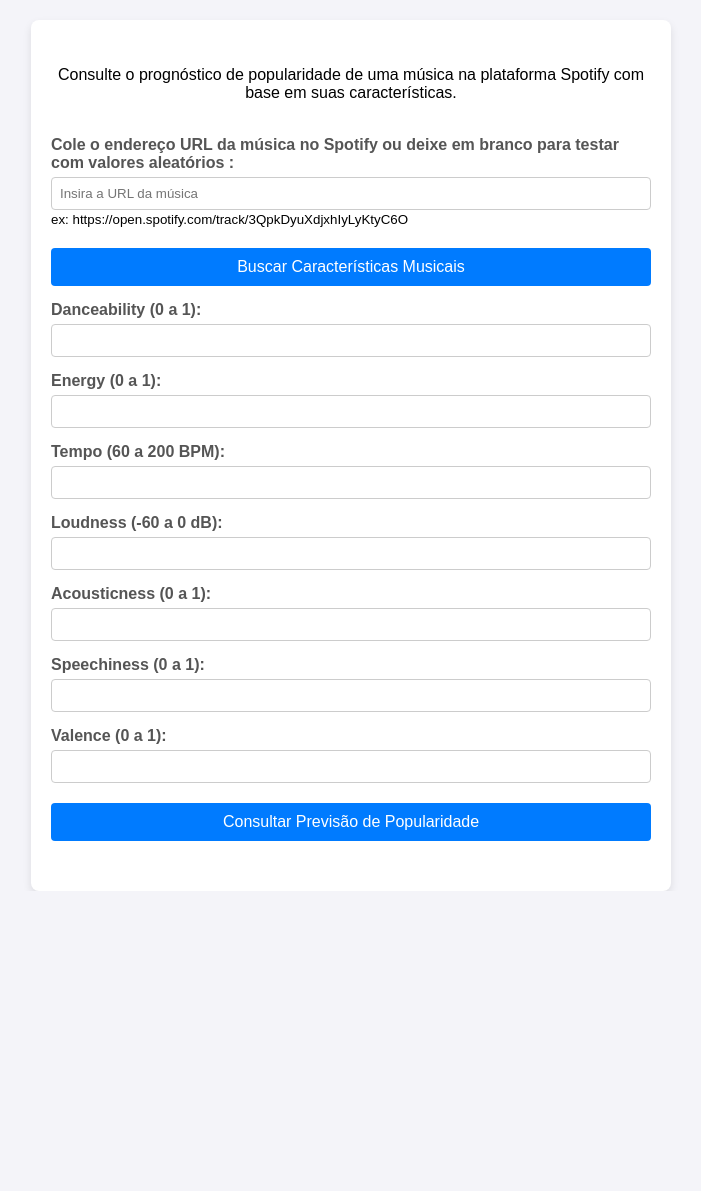
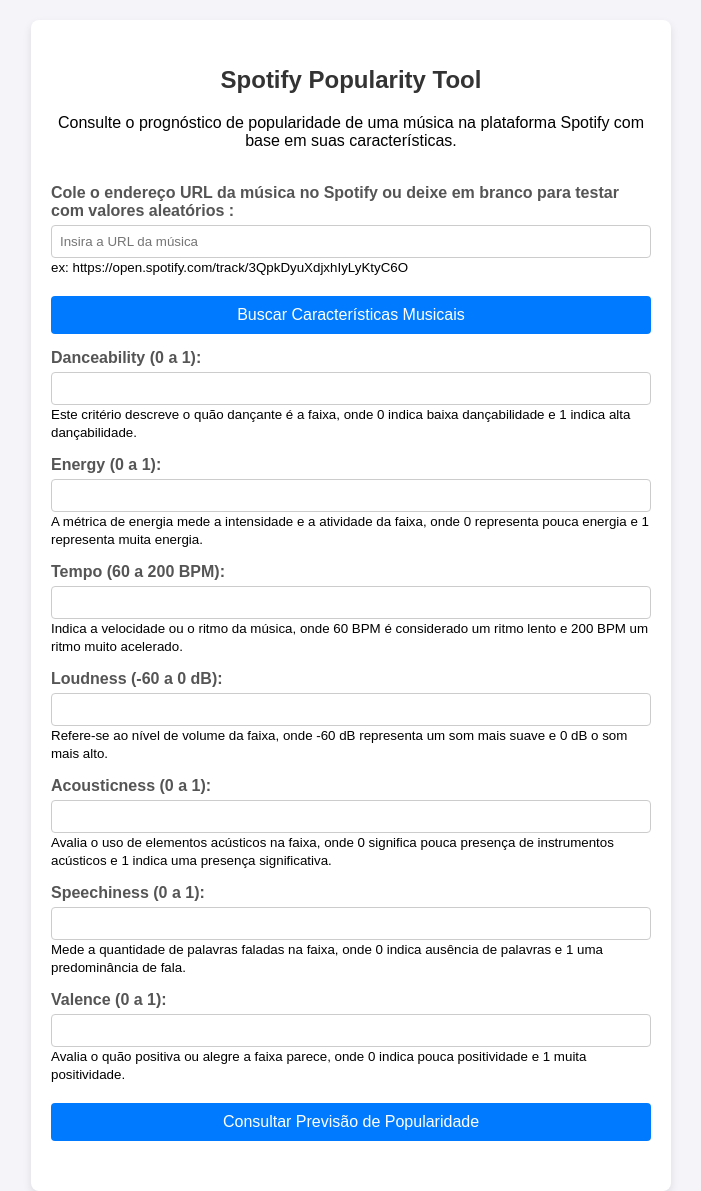
Before and after one commit to morettonijose/spotify_machine_learn, a plain HTML site: page frontend/index.html in a window 1280 px wide. Shown: the whole page, without its empty margins (289-990 px from the left). Before the commit the page ends 891 px from the top, so only its background shows below. Drawn offline with Linux system fonts and the light colour scheme.

Commit message:
update
update

```diff
--- a/frontend/index.html
+++ b/frontend/index.html
@@ -4,6 +4,7 @@
 <head>
     <meta charset="UTF-8">
     <meta name="viewport" content="width=device-width, initial-scale=1.0">
+    <title>Spotify Popularity Tool</title>
 
     <!-- Importar o arquivo CSS -->
     <link rel="stylesheet" href="styles.css">
@@ -13,6 +14,7 @@
 <body>
     <div class="container">
 
+        <h1>Spotify Popularity Tool</h1>
 
         <p class="align-center">Consulte o prognóstico de popularidade de uma música na plataforma Spotify com base em suas características.<br/> <br/>  </p>
 
@@ -29,24 +31,31 @@
         <form id="predictionForm">
             <label for="danceability">Danceability (0 a 1):</label>
             <input type="number" id="danceability" step="0.001" min="0" max="1" required>
+            <small>Este critério descreve o quão dançante é a faixa, onde 0 indica baixa dançabilidade e 1 indica alta dançabilidade.</small>
 
             <label for="energy">Energy (0 a 1):</label>
             <input type="number" id="energy" step="0.001" min="0" max="1" required>
+            <small>A métrica de energia mede a intensidade e a atividade da faixa, onde 0 representa pouca energia e 1 representa muita energia.</small>
 
             <label for="tempo">Tempo (60 a 200 BPM):</label>
             <input type="number" id="tempo" step="0.001" min="60" max="200" required>
+            <small>Indica a velocidade ou o ritmo da música, onde 60 BPM é considerado um ritmo lento e 200 BPM um ritmo muito acelerado.</small>
 
             <label for="loudness">Loudness (-60 a 0 dB):</label>
             <input type="number" id="loudness" step="0.001" min="-60" max="0" required>
+            <small>Refere-se ao nível de volume da faixa, onde -60 dB representa um som mais suave e 0 dB o som mais alto.</small>
 
             <label for="acousticness">Acousticness (0 a 1):</label>
             <input type="number" id="acousticness" step="0.001" min="0" max="1" required>
+            <small>Avalia o uso de elementos acústicos na faixa, onde 0 significa pouca presença de instrumentos acústicos e 1 indica uma presença significativa.</small>
 
             <label for="speechiness">Speechiness (0 a 1):</label>
             <input type="number" id="speechiness" step="0.001" min="0" max="1" required>
+            <small>Mede a quantidade de palavras faladas na faixa, onde 0 indica ausência de palavras e 1 uma predominância de fala.</small>
 
             <label for="valence">Valence (0 a 1):</label>
             <input type="number" id="valence" step="0.001" min="0" max="1" required>
+            <small>Avalia o quão positiva ou alegre a faixa parece, onde 0 indica pouca positividade e 1 muita positividade.</small>
 
             <button type="submit">Consultar Previsão de Popularidade</button>
         </form>
```
